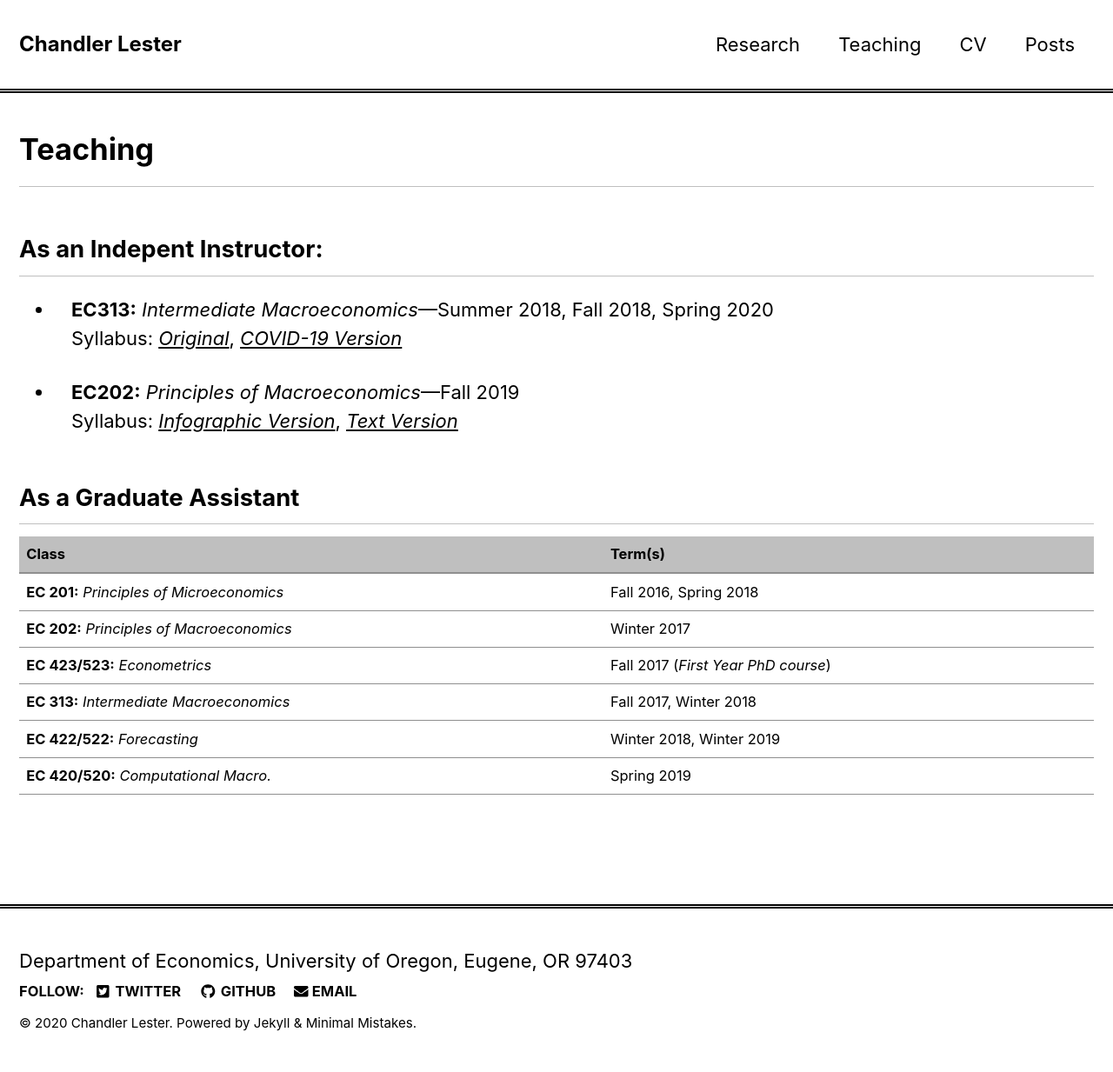
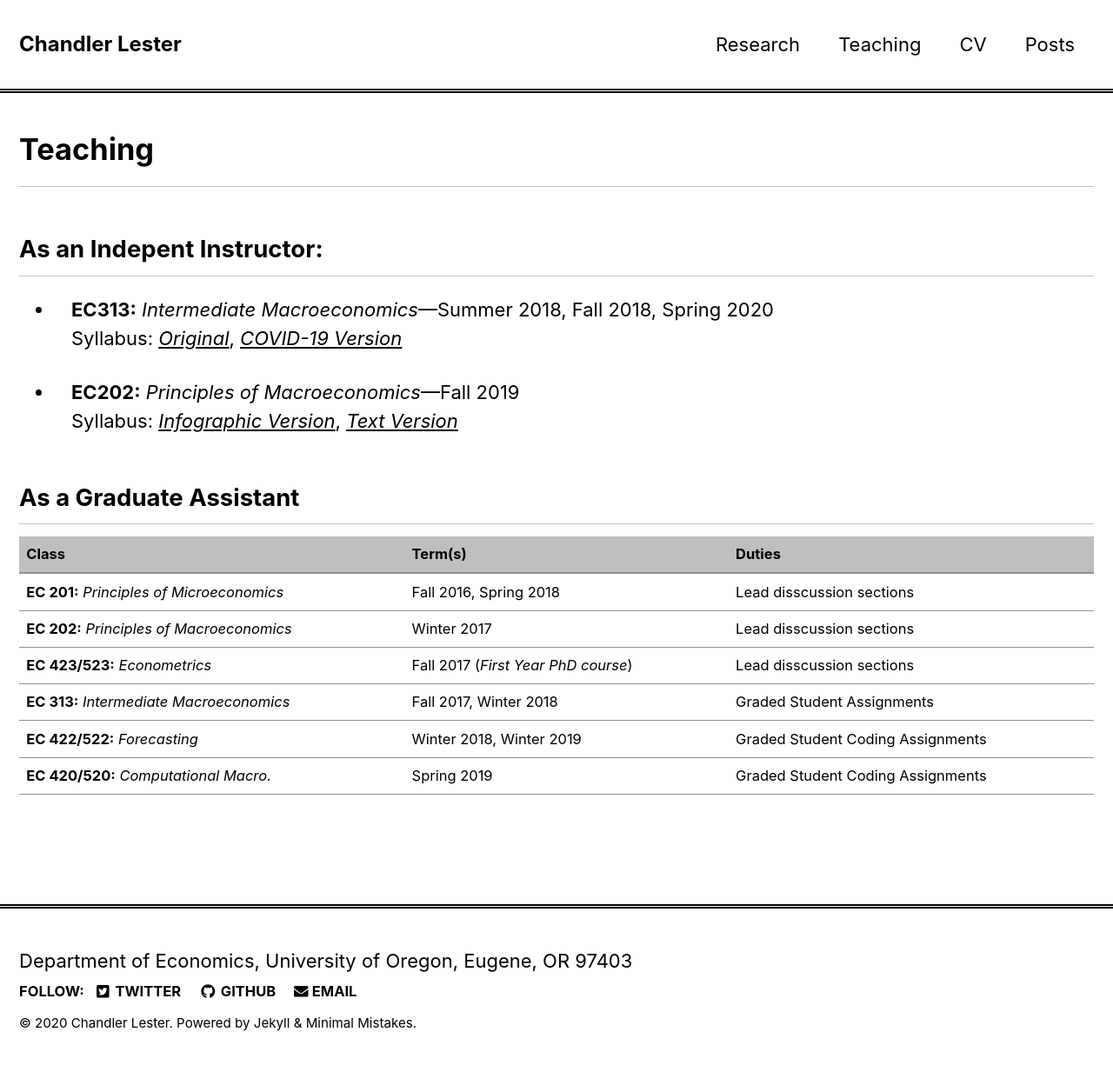
Before and after one commit to mibarnes/chandlerlester.github.io, a Jekyll site: the page built from _pages/teaching.md, in a window 1280 px wide. Shown: the whole page at 87% size. Built offline with Jekyll 4.4.1, drawn with Linux system fonts in a browser that asks for light colours; nearby versions of some CDN libraries.

Commit message:
Update teaching.md

```diff
--- a/_pages/teaching.md
+++ b/_pages/teaching.md
@@ -23,11 +23,11 @@ class: wide
 
 ## As a Graduate Assistant
 
-| **Class** |  **Term(s)** |
-|---|---|
-|**EC 201:** *Principles of Microeconomics*| Fall 2016, Spring 2018 |
-|**EC 202:** *Principles of Macroeconomics* | Winter 2017 |
-|**EC 423/523:** *Econometrics*  | Fall 2017  (*First Year PhD course*) |
-|**EC 313:** *Intermediate Macroeconomics* | Fall 2017, Winter 2018|
-|**EC 422/522:** *Forecasting* | Winter 2018, Winter 2019 |
-|**EC 420/520:** *Computational Macro.* | Spring 2019|
+| **Class** |  **Term(s)** | **Duties** |
+|---|---|---|
+|**EC 201:** *Principles of Microeconomics*| Fall 2016, Spring 2018 | Lead disscussion sections |
+|**EC 202:** *Principles of Macroeconomics* | Winter 2017 | Lead disscussion sections |
+|**EC 423/523:** *Econometrics*  | Fall 2017  (*First Year PhD course*) | Lead disscussion sections |
+|**EC 313:** *Intermediate Macroeconomics* | Fall 2017, Winter 2018| Graded Student Assignments |
+|**EC 422/522:** *Forecasting* | Winter 2018, Winter 2019 | Graded Student Coding Assignments |
+|**EC 420/520:** *Computational Macro.* | Spring 2019| Graded Student Coding Assignments |
```
